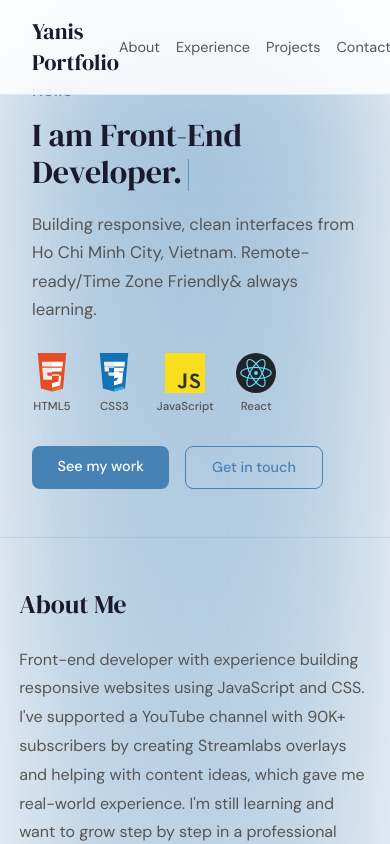
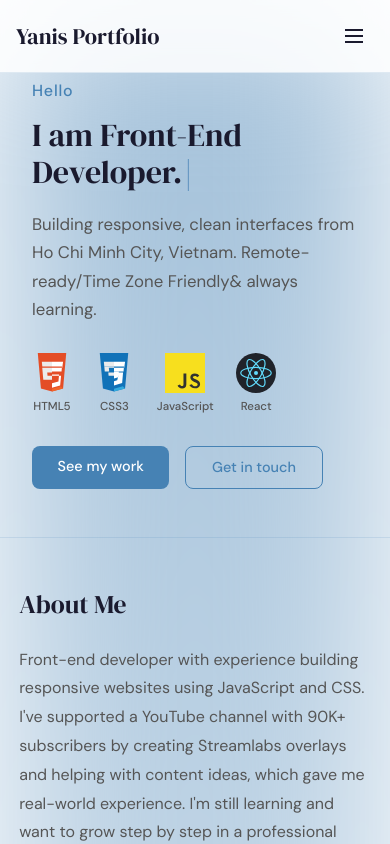
Before and after one commit to yz2k3/Portfolio, a React app: page / in a window 390 px wide. Shown: the top 844 px of the page. Built offline with nearby package versions, Linux system fonts and the light colour scheme; the HTML template or start-up script is replaced by a standard one.

Commit message:
fix: improve nav bar layout on mobile

```diff
--- a/src/components/Nav.css
+++ b/src/components/Nav.css
@@ -61,9 +61,59 @@
     transform: scale(1.08);
 }
 
-@media (max-width: 600px) {
+.hamburger {
+    display: none;
+    background: none;
+    border: none;
+    color: var(--text);
+    cursor: pointer;
+    padding: 0.5rem;
+}
+
+@media (max-width: 768px) {
+    .nav {
+        padding: 1rem;
+    }
+
+    .hamburger {
+        display: flex;
+        align-items: center;
+        justify-content: center;
+    }
+
+    .nav-right {
+        position: absolute;
+        top: 100%;
+        left: 0;
+        right: 0;
+        background: var(--nav-bg);
+        backdrop-filter: blur(12px);
+        flex-direction: column;
+        padding: 1rem 0;
+        gap: 1.5rem;
+        border-bottom: 1px solid var(--border);
+        box-shadow: 0 4px 6px -1px rgba(0, 0, 0, 0.1);
+
+        /* Hidden by default */
+        display: none;
+    }
+
+    .nav-right.open {
+        display: flex;
+    }
+
     .nav-links {
-        gap: 1rem;
-        font-size: 0.8rem;
+        flex-direction: column;
+        align-items: center;
+        gap: 1.5rem;
+        width: 100%;
+    }
+
+    .nav-links a {
+        font-size: 1.1rem;
+    }
+
+    .theme-toggle {
+        margin: 0 auto;
     }
 }
--- a/src/components/Nav.jsx
+++ b/src/components/Nav.jsx
@@ -1,16 +1,19 @@
+import { useState } from "react";
 import "./Nav.css";
 
 export default function Nav({ dark, toggleDark }) {
+    const [isMenuOpen, setIsMenuOpen] = useState(false);
+
     return (
         <nav className="nav">
             <span className="nav-logo">Yanis Portfolio</span>
 
-            <div className="nav-right">
+            <div className={`nav-right ${isMenuOpen ? "open" : ""}`}>
                 <div className="nav-links">
-                    <a href="#about">About</a>
-                    <a href="#experience">Experience</a>
-                    <a href="#projects">Projects</a>
-                    <a href="#contact">Contact</a>
+                    <a href="#about" onClick={() => setIsMenuOpen(false)}>About</a>
+                    <a href="#experience" onClick={() => setIsMenuOpen(false)}>Experience</a>
+                    <a href="#projects" onClick={() => setIsMenuOpen(false)}>Projects</a>
+                    <a href="#contact" onClick={() => setIsMenuOpen(false)}>Contact</a>
                 </div>
 
                 {/* Toggle button: shows sun in dark mode, moon in light mode */}
@@ -36,6 +39,22 @@ export default function Nav({ dark, toggleDark }) {
                     )}
                 </button>
             </div>
+
+            {/* Hamburger menu button */}
+            <button className="hamburger" onClick={() => setIsMenuOpen(!isMenuOpen)}>
+                {isMenuOpen ? (
+                    <svg width="24" height="24" viewBox="0 0 24 24" fill="none" stroke="currentColor" strokeWidth="2">
+                        <line x1="18" y1="6" x2="6" y2="18" />
+                        <line x1="6" y1="6" x2="18" y2="18" />
+                    </svg>
+                ) : (
+                    <svg width="24" height="24" viewBox="0 0 24 24" fill="none" stroke="currentColor" strokeWidth="2">
+                        <line x1="3" y1="12" x2="21" y2="12" />
+                        <line x1="3" y1="6" x2="21" y2="6" />
+                        <line x1="3" y1="18" x2="21" y2="18" />
+                    </svg>
+                )}
+            </button>
         </nav>
     );
 }
```
